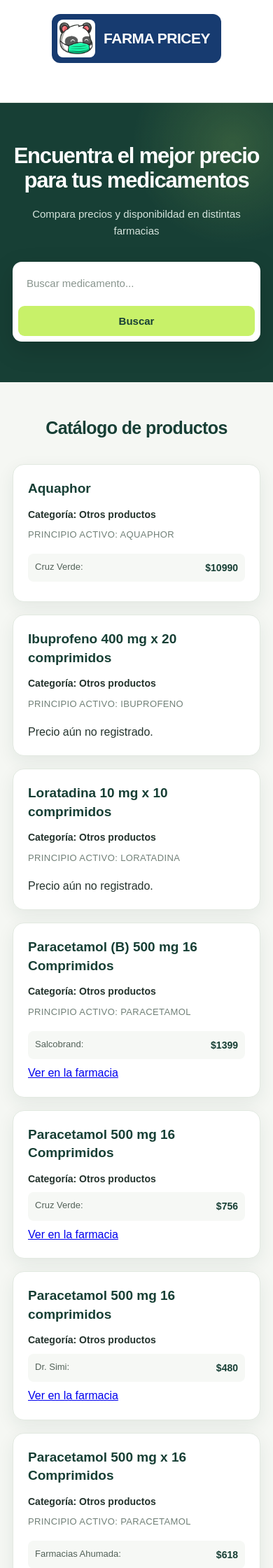
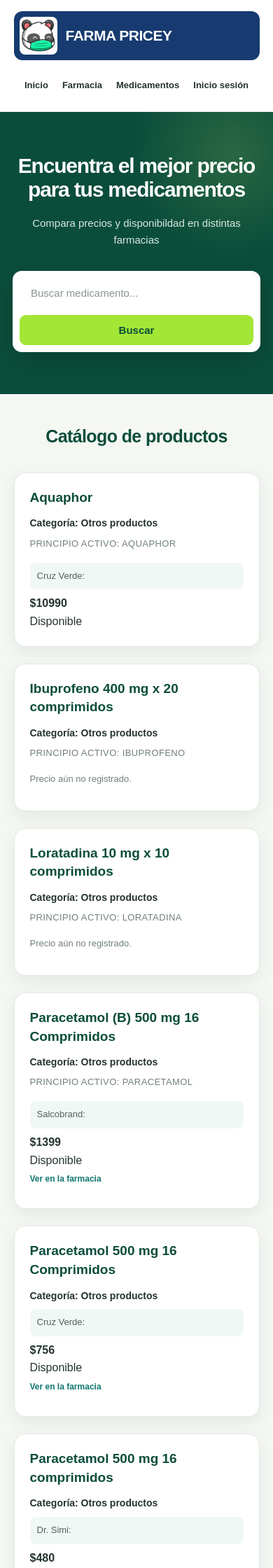
Before and after one commit to basto115/Pagina-Pricey, a Django app: page / in a window 390 px wide; the page is wider, and only the part inside the window is pictured. Shown: the top 2240 px of that part at 70% size. Run offline with Django 5.2, Linux system fonts and the light colour scheme; data comes from the database, SQL or seed files in the repository.

Commit message:
cambios css y cambio en medicamento

```diff
--- a/farmacia/static/farmacia/css/estilo.css
+++ b/farmacia/static/farmacia/css/estilo.css
@@ -5,15 +5,15 @@
 
 
    :root {
-    --verde-oscuro: #173f35;
-    --verde: #287653;
-    --verde-lima: #c8f169;
-    --fondo: #f5f7f3;
+    --verde-oscuro: #0B4D3B;
+    --verde: #0F766E;
+    --verde-lima: #A3E635;
+    --fondo: #F5F7F3;
     --blanco: #ffffff;
     --texto: #24332d;
     --texto-secundario: #718078;
     --borde: #e2e9e1;
-    --sombra: 0 8px 24px rgba(23, 63, 53, 0.08);
+    --sombra: 0 8px 24px rgba(11, 77, 59, 0.08);
 
 }
 
@@ -98,11 +98,14 @@ nav a {
     text-decoration: none;
     font-size: 14px;
     font-weight: 600;
-    transition: color 0.2s ease;
+    padding: 8px 0;
+    border-bottom: 2px solid transparent;
+    transition: color 0.2s ease, border-color 0.2s ease;
 }
 
 nav a:hover {
     color: var(--verde);
+    border-bottom-color: var(--verde-lima);
 }
 
 /* =========================
@@ -133,7 +136,7 @@ nav a:hover {
 .buscador p {
     max-width: 600px;
     margin: 0 auto 32px;
-    color: #d4e3dc;
+    color: #D7E9E2;
     font-size: 17px;
 }
 
@@ -183,7 +186,7 @@ nav a:hover {
 }
 
 .buscador button:hover {
-    background-color: #b7e65b;
+    background-color: #B7E65B;
     transform: translateY(-1px);
 }
 
@@ -228,7 +231,8 @@ nav a:hover {
 
 .medicamento:hover {
     transform: translateY(-4px);
-    box-shadow: 0 14px 30px rgba(23, 63, 53, 0.13);
+    box-shadow: 0 14px 30px rgba(11, 77, 59, 0.13);
+    border-color: #B7DCD2;
 }
 
 .medicamento h3 {
@@ -261,7 +265,7 @@ nav a:hover {
     gap: 6px;
     margin: 7px 0;
     padding: 9px 10px;
-    background-color: #f6f8f5;
+    background-color: #F0F7F4;
     border-radius: 8px;
     color: #526158;
     font-size: 13px;
@@ -270,6 +274,28 @@ nav a:hover {
 .precio strong {
     color: var(--verde-oscuro);
     font-size: 14px;
+}
+
+.enlace-farmacia {
+    display: inline-block;
+    margin: 0 0 10px;
+    color: var(--verde);
+    font-size: 12px;
+    font-weight: 700;
+    text-decoration: none;
+    transition: color 0.2s ease;
+}
+
+.enlace-farmacia:hover {
+    color: var(--verde-oscuro);
+    text-decoration: underline;
+}
+
+/* para cuando no hay precio (un poco obvio)*/
+.sin-precio {
+    margin: 12px 0;
+    color: var(--texto-secundario);
+    font-size: 13px;
 }
 
 .btn-medicamento {
@@ -411,18 +437,17 @@ footer {
     font-size: 12px;
 }
 
-/* =========================
-   TABLETS
-   ========================= */
+/* TABLETS */
 
-@media (max-width: 950px) {
+@media (max-width: 900px) {
     header {
-        padding-right: 4%;
-        padding-left: 4%;
+        padding: 18px 5%;
+        gap: 18px;
     }
 
-    header nav a {
-        color: white;
+    nav {
+        gap: 16px;
+        flex-wrap: wrap;
     }
 
     .populares,
@@ -431,13 +456,11 @@ footer {
         padding-left: 4%;
     }
 
-    .medicamentos {
+    .medicamentos, .lista-farmacias {
         grid-template-columns: repeat(2, minmax(0, 1fr));
     }
 
-    .lista-farmacias {
-        grid-template-columns: repeat(2, minmax(0, 1fr));
-    }
+
 }
 
 /* =========================
@@ -447,17 +470,16 @@ footer {
 @media (max-width: 600px) {
     header {
         flex-direction: column;
-        gap: 15px;
-        padding: 20px 16px;
+        align-items: stretch;
+        padding: 16px 5%;
     }
 
-    .logo h1 {
-        font-size: 23px;
+    .logo-enlace {
+        align-self: center;
     }
 
     nav {
         justify-content: center;
-        flex-wrap: wrap;
         gap: 12px 20px;
     }
 
@@ -466,11 +488,11 @@ footer {
     }
 
     .buscador {
-        padding: 58px 18px;
+        padding: 60px 18px;
     }
 
     .buscador h2 {
-        font-size: 31px;
+        font-size: 30px;
     }
 
     .buscador p {
@@ -479,50 +501,34 @@ footer {
 
     .buscador form {
         flex-direction: column;
-        padding: 8px;
+        padding: 10px;
     }
 
-    .buscador input {
-        width: 100%;
-        padding: 14px 12px;
-    }
-
+    .buscador input,
     .buscador button {
         width: 100%;
     }
 
     .populares,
     .farmacias {
-        padding: 45px 18px;
+        padding: 40px 5%;
     }
 
     .medicamentos,
     .lista-farmacias {
-        grid-template-columns: 1fr;
-        gap: 18px;
+        grid-template-columns: minmax(0, 1fr);
     }
 
     .medicamento {
-        min-height: auto;
-        padding: 21px;
+        min-height: 0;
+        padding: 22px;
     }
 
     .farmacia {
         padding: 20px;
     }
 
-    .footer-contenido {
-        flex-direction: column;
-        gap: 25px;
-    }
-
-    .footer-contenido a {
-        margin-right: auto;
-        margin-left: auto;
-    }
-
-    .footer-contenido,
-    .footer-contenido > div {
-        text-align: center;
+    footer {
+        padding: 35px 5% 20px;
     }
 }
--- a/farmacia/templates/inicio.html
+++ b/farmacia/templates/inicio.html
@@ -84,25 +84,38 @@
                                 </p>
                             {% endif %}
 
-                            {% for precio in producto.precios.all %}
-                                <p class="precio">
-                                    {{ precio.farmacia.nombre }}:
+                            {% for precio in producto.precios.all|dictsort:"precio" %}
+                                <div>
+                                    <span class="precio">
+                                        {{ precio.farmacia.nombre }}:
+                                    </span>
+
                                     <strong>${{ precio.precio }}</strong>
-                                </p>
 
-                                {% if not precio.disponible %}
-                                    <p>No disponible</p>
+                                </div>
+
+                                {% if precio.disponible %}
+                                    <p class="estado-disponible">
+                                        Disponible
+                                    </p>
+                                {% else %}
+                                    <p class="estado-no-disponible">
+                                        No disponible
+                                    </p>
                                 {% endif %}
 
                                 {% if precio.url_producto %}
-                                    <a href="{{ precio.url_producto }}"
+                                    <a class="enlace-farmacia"
+                                    href="{{ precio.url_producto }}"
                                     target="_blank"
                                     rel="noopener noreferrer">
                                         Ver en la farmacia
                                     </a>
                                 {% endif %}
                             {% empty %}
-                                <p>Precio aún no registrado.</p>
+                                <p class="sin-precio">
+                                    Precio aún no registrado.
+                                </p>
                             {% endfor %}
                         </div>
                     </div>
```
